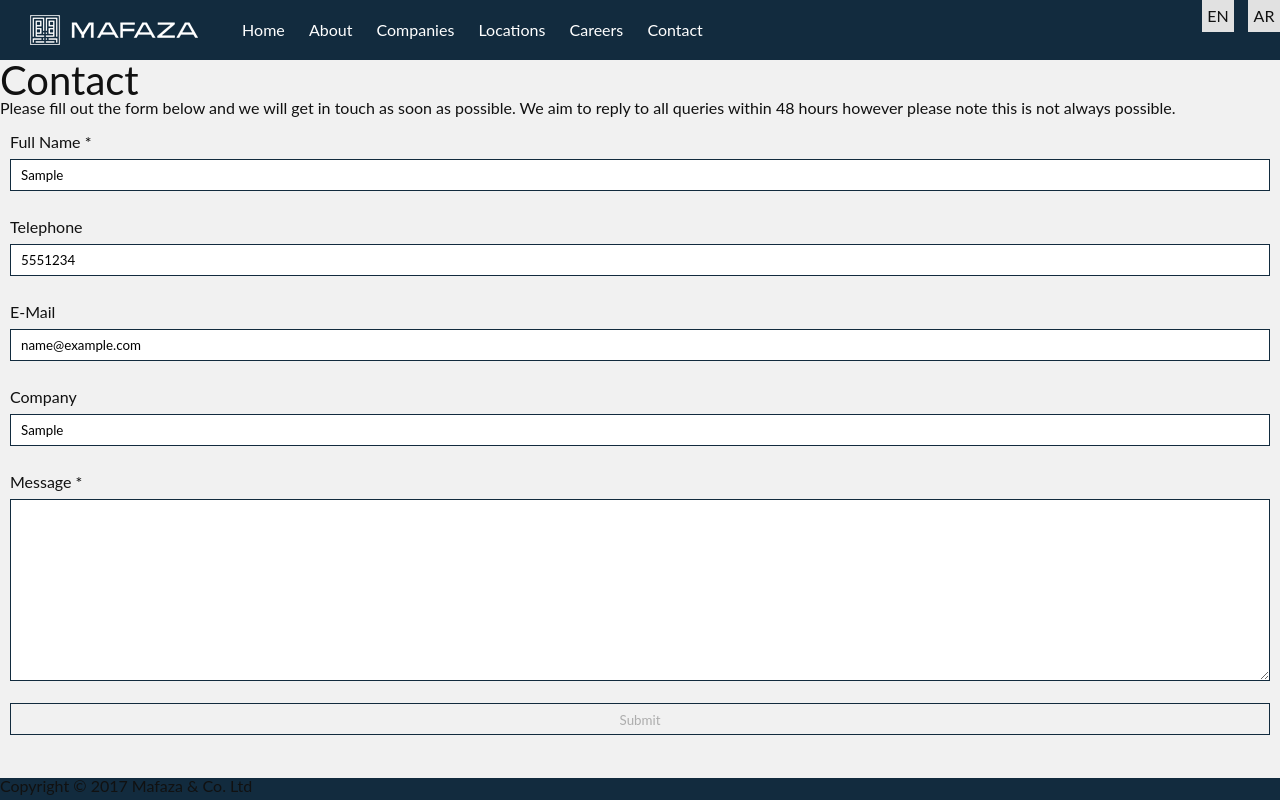
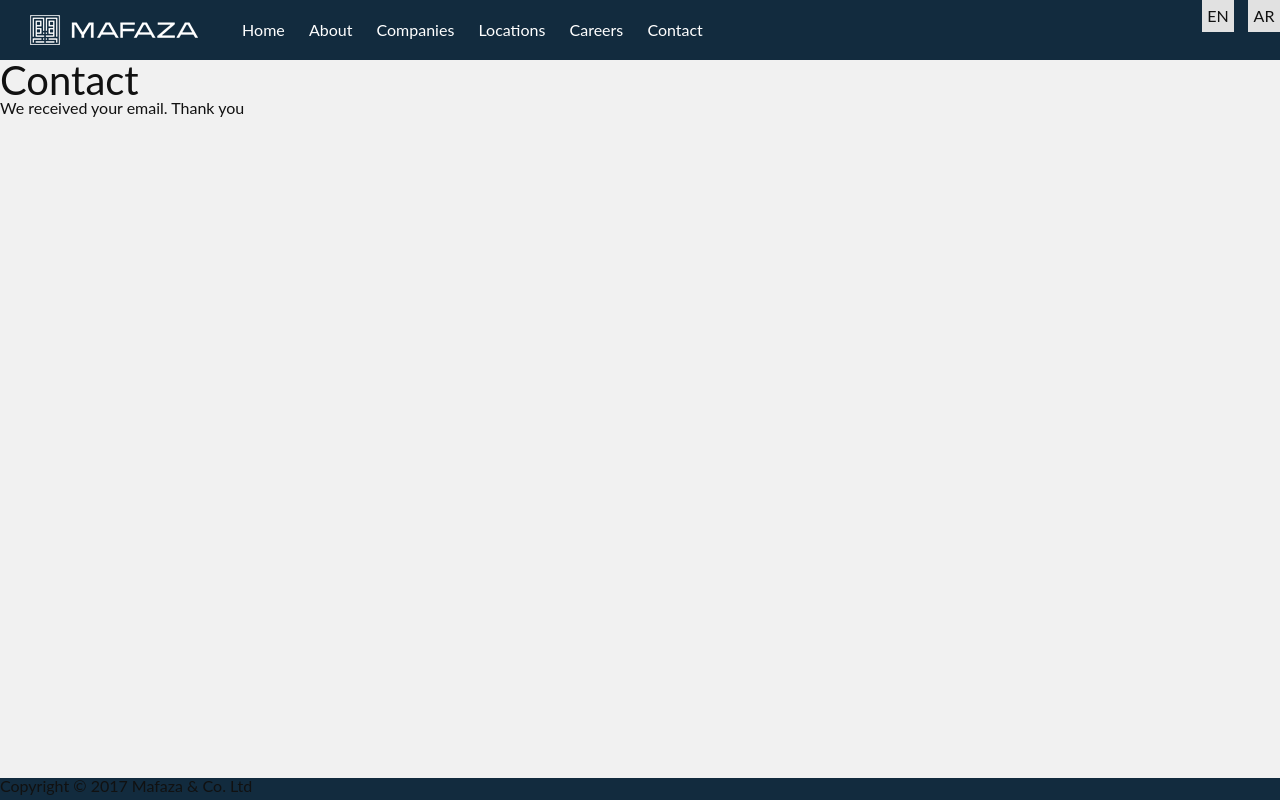
Before and after one commit to fsfaxi/mafaza_1, a website: page contact.html in a window 1280 px wide. Both pictures are taken after typing "Sample", "5551234", "name@example.com", "Sample" into the empty fields and a click on the input 640 px from the left and 718 px from the top of the page. Drawn offline with nearby package versions, Linux system fonts and the light colour scheme; files that its build step writes are made by us from their sources; no server answers.

Commit message:
Contact sumbit update

```diff
--- a/contact.html
+++ b/contact.html
@@ -68,7 +68,7 @@
 		<main id="mfz-content-container">
 			<section id="mfz-ct-contact">
 				<h2>Contact</h2>
-				<span>Please fill out the form below and we will get in touch as soon as possible. We aim to reply to all queries within 48 hours however please note this is not always possible.</span>
+				<span id="mfz-ct-title">Please fill out the form below and we will get in touch as soon as possible. We aim to reply to all queries within 48 hours however please note this is not always possible.</span>
 				<form id="mfz-ct-form-container" method="POST">
 					<input-section>
 						<input-row>
--- a/scripts/contacts_submit.js
+++ b/scripts/contacts_submit.js
@@ -88,6 +88,8 @@ window.addEventListener("load",function(){
                                 var jsonData = formDataToJSON(formData);
                                 makeCorsRequest(jsonData);
                                 document.getElementById("mf-ct-form-button-submit").disabled = true;
+                                document.getElementById("mfz-ct-form-container").style.visibility="hidden";
+                                document.getElementById("mfz-ct-title").innerHTML = "We received your email. Thank you";
 
                                 });
                     }
```
